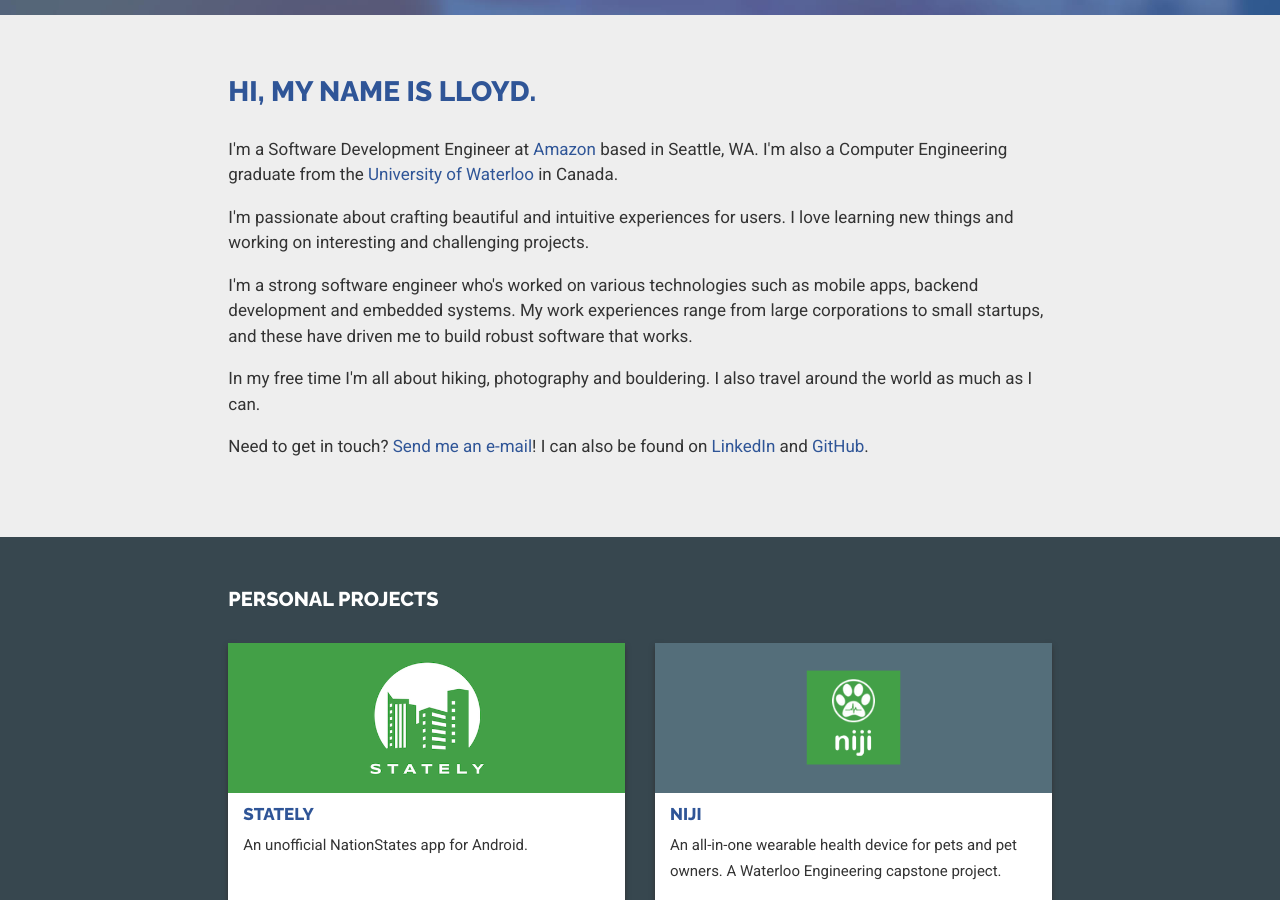
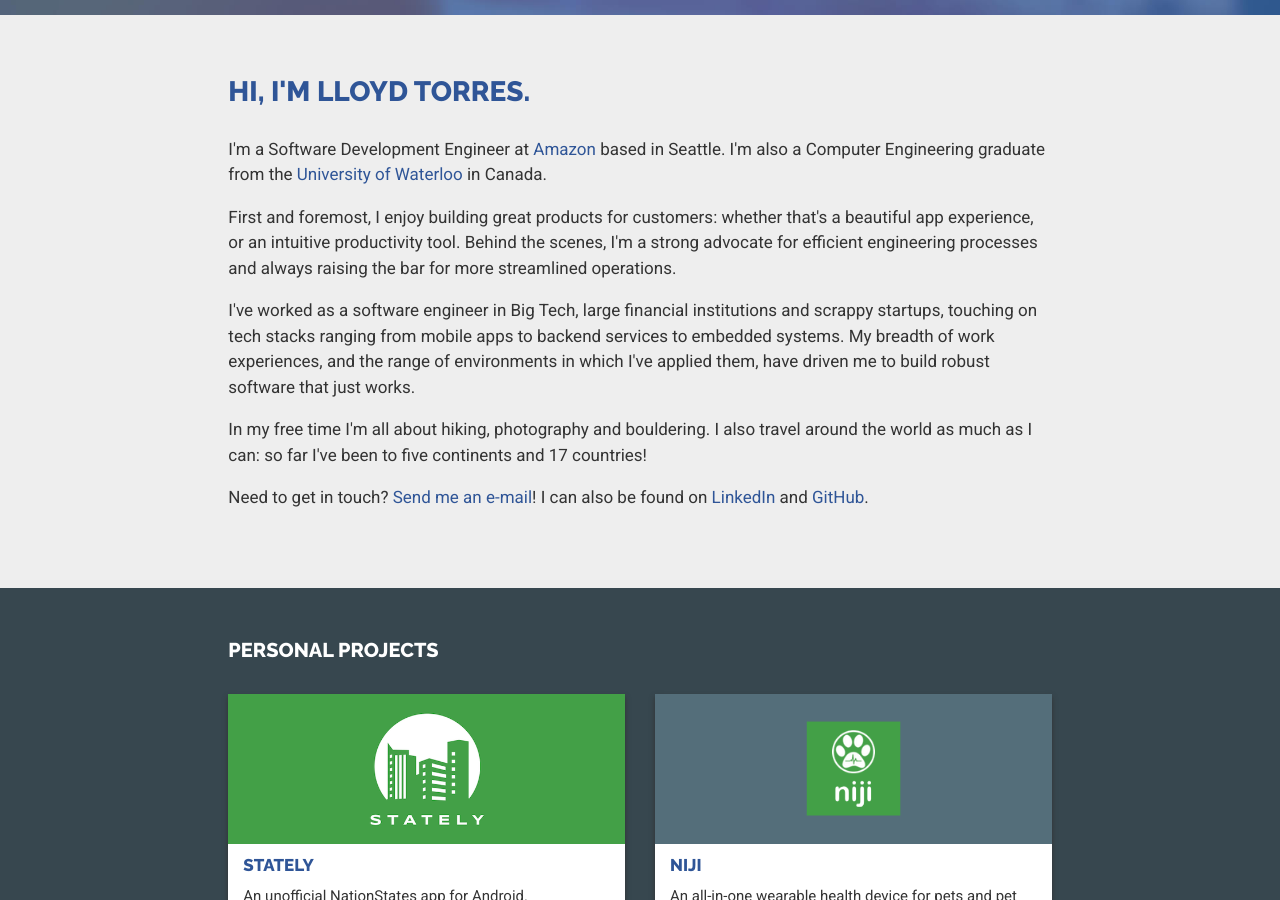
Before and after one commit to lloydtorres/lloydtorres.github.io, a Jekyll site: the page built from index.html, in a window 1280 px wide and 900 px high. Built offline with Jekyll 4.4.1, drawn with Linux system fonts in a browser that asks for light colours.

Commit message:
Update front page

```diff
--- a/index.html
+++ b/index.html
@@ -15,15 +15,15 @@
             <div class="container page-content col-md-offset-2 col-md-8 index-intro">
 
                 <div class="intro-blurb">
-                    <p class="intro-highlight">Hi, my name is Lloyd.</p>
+                    <p class="intro-highlight">Hi, I'm Lloyd Torres.</p>
 
-                    <p>I'm a Software Development Engineer at <a href="https://www.amazon.com/">Amazon</a> based in Seattle, WA. I'm also a Computer Engineering graduate from the <a href="https://uwaterloo.ca/">University of Waterloo</a> in Canada.</p>
+                    <p>I'm a Software Development Engineer at <a href="https://www.amazon.com/">Amazon</a> based in Seattle. I'm also a Computer Engineering graduate from the <a href="https://uwaterloo.ca/">University of Waterloo</a> in Canada.</p>
 
-                    <p>I'm passionate about crafting beautiful and intuitive experiences for users. I love learning new things and working on interesting and challenging projects.</p>
+                    <p>First and foremost, I enjoy building great products for customers: whether that's a beautiful app experience, or an intuitive productivity tool. Behind the scenes, I'm a strong advocate for efficient engineering processes and always raising the bar for more streamlined operations.</p>
 
-                    <p>I'm a strong software engineer who's worked on various technologies such as mobile apps, backend development and embedded systems. My work experiences range from large corporations to small startups, and these have driven me to build robust software that works.</p>
+                    <p>I've worked as a software engineer in Big Tech, large financial institutions and scrappy startups, touching on tech stacks ranging from mobile apps to backend services to embedded systems. My breadth of work experiences, and the range of environments in which I've applied them, have driven me to build robust software that just works.</p>
 
-                    <p>In my free time I'm all about hiking, photography and bouldering. I also travel around the world as much as I can.</p>
+                    <p>In my free time I'm all about hiking, photography and bouldering. I also travel around the world as much as I can: so far I've been to five continents and 17 countries!</p>
 
                     <p>Need to get in touch? <a href="mailto:lloyd@lloydtorres.com">Send me an e-mail</a>! I can also be found on <a href="https://www.linkedin.com/in/lartorres">LinkedIn</a> and <a href="https://github.com/lloydtorres">GitHub</a>.</p>
                 </div>
```
